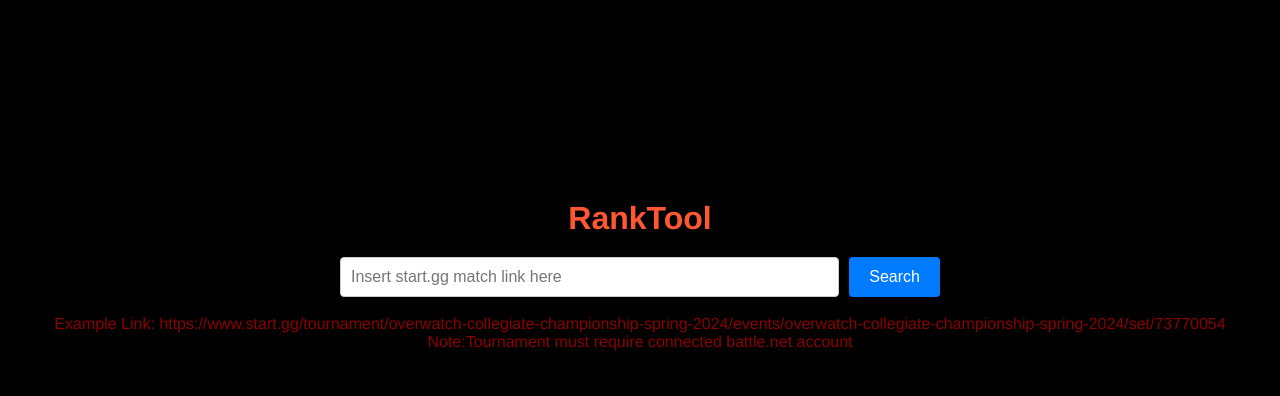
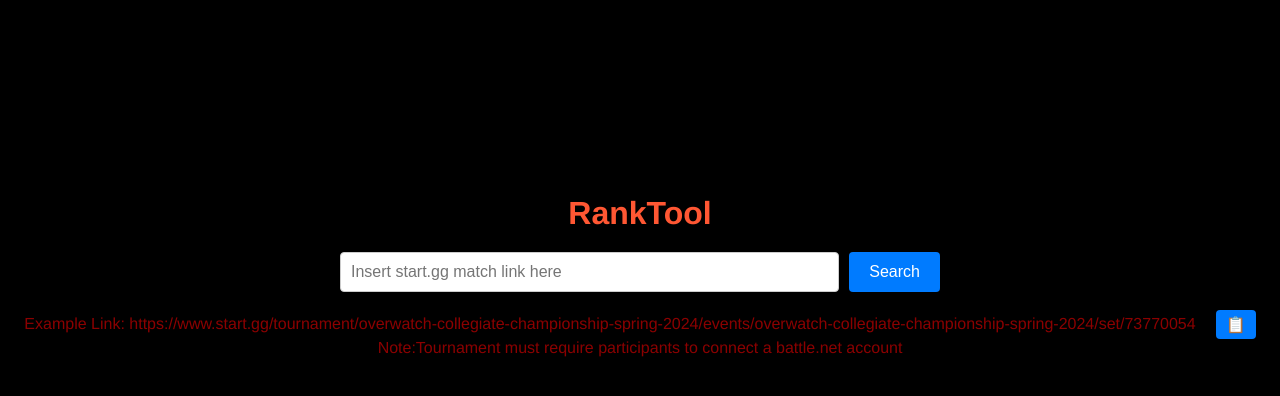
Before and after one commit to addycb/ranktool, a Flask app: page / in a window 1280 px wide. Shown: the part 135-531 px from the top of the page. Run offline with Flask 3, Linux system fonts and the light colour scheme.

Commit message:
added copy button

```diff
--- a/app.py
+++ b/app.py
@@ -14,6 +14,7 @@ def index():
 @app.route('/search', methods=['POST'])
 def search():
     url = request.form.get('url', 'nourl')
+    url=url.strip()
     #print(f"Received URL: {url}")
 
     if not parse.validate_url(url):
--- a/static/styles.css
+++ b/static/styles.css
@@ -9,12 +9,47 @@ body {
     margin: 0;
 }
 
+
 .container {
     display: flex;
     flex-direction: column;
     justify-content: center;
     align-items: center;
     width: 100%;
+}
+
+.container2 {
+    display: flex;
+    align-items: center;
+    gap: 10px;
+    position: relative; /* For positioning feedback message */
+}
+.copy-button {
+    cursor: pointer;
+    background-color: #007bff;
+    color: white;
+    border: none;
+    border-radius: 4px;
+    padding: 5px 10px;
+    font-size: 16px;
+    user-select: none;
+}
+.copy-button:hover {
+    background-color: #0056b3;
+}
+.feedback {
+    position: absolute;
+    top: 50%;
+    left: 45%; /* Adjust to position feedback message correctly */
+    transform: translateY(-50%);
+    background-color: #28a745; /* Green background for success */
+    color: white;
+    padding: 5px 10px;
+    border-radius: 4px;
+    opacity: 0; /* Initially hidden */
+    transition: opacity 0.3s ease;
+    font-size: 14px;
+    white-space: nowrap; /* Prevents text from wrapping */
 }
 
 .title {
--- a/templates/index.html
+++ b/templates/index.html
@@ -14,8 +14,16 @@
             <button type="submit" id="search-button">Search</button>
         </form>
         <br>
-        <span style="color:darkred">Example Link: https://www.start.gg/tournament/overwatch-collegiate-championship-spring-2024/events/overwatch-collegiate-championship-spring-2024/set/73770054</span>
-        <span style="color:darkred">Note:Tournament must require connected battle.net account</span>
+        <div class="container2">
+            <div id="copyText" style="color:darkred">
+                Example Link: https://www.start.gg/tournament/overwatch-collegiate-championship-spring-2024/events/overwatch-collegiate-championship-spring-2024/set/73770054
+            </div>
+            <button class="copy-button" onclick="copyLinkToClipboard()">
+                &#128203; <!-- Clipboard icon (Unicode character) -->
+            </button>
+            <span id="feedback" class="feedback">Link copied!</span>
+        </div>
+        <span style="color:darkred">Note:Tournament must require participants to connect a battle.net account</span>
 
     </div>
     <script src="{{ url_for('static', filename='script.js') }}"></script>
```
